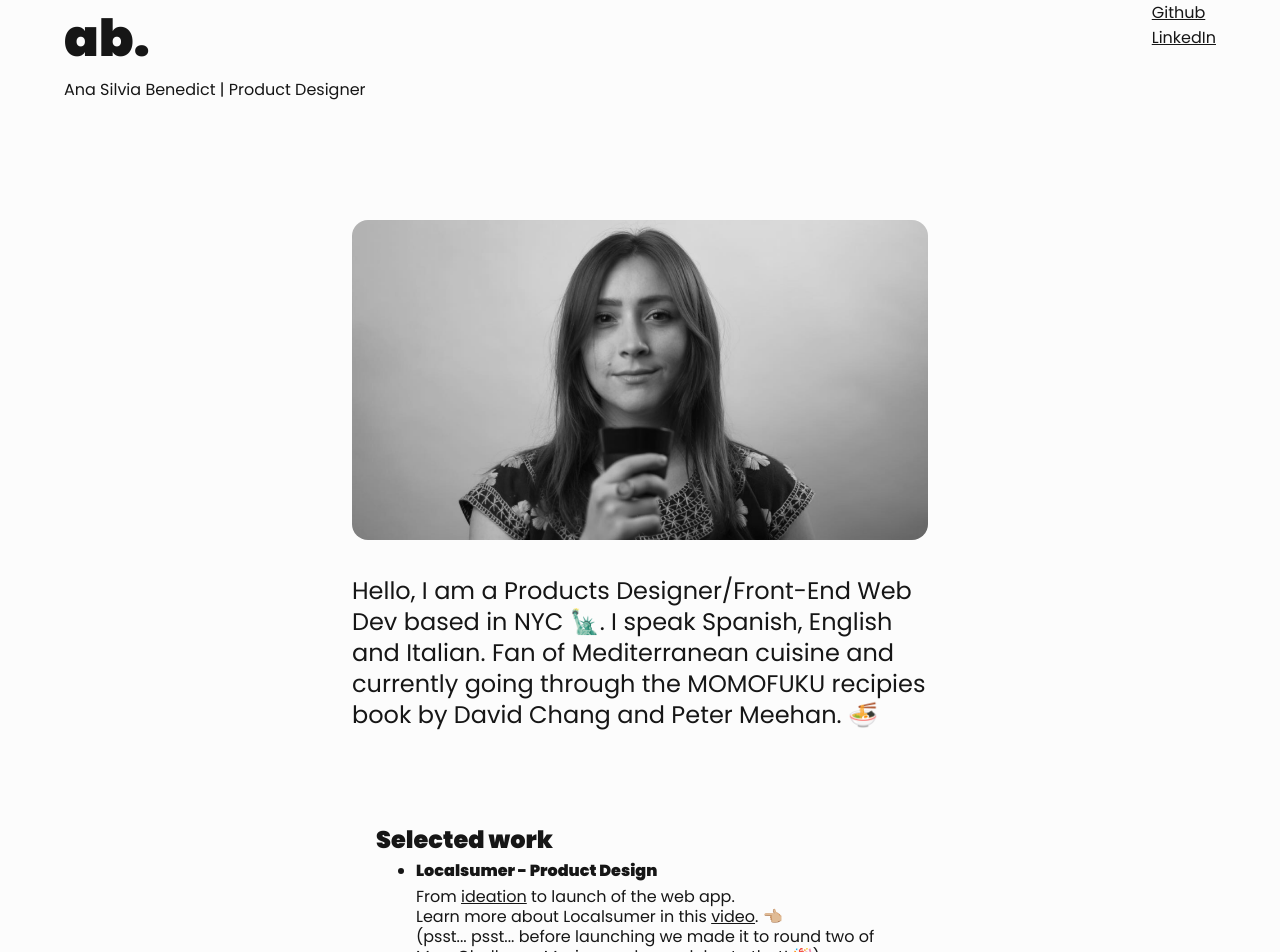
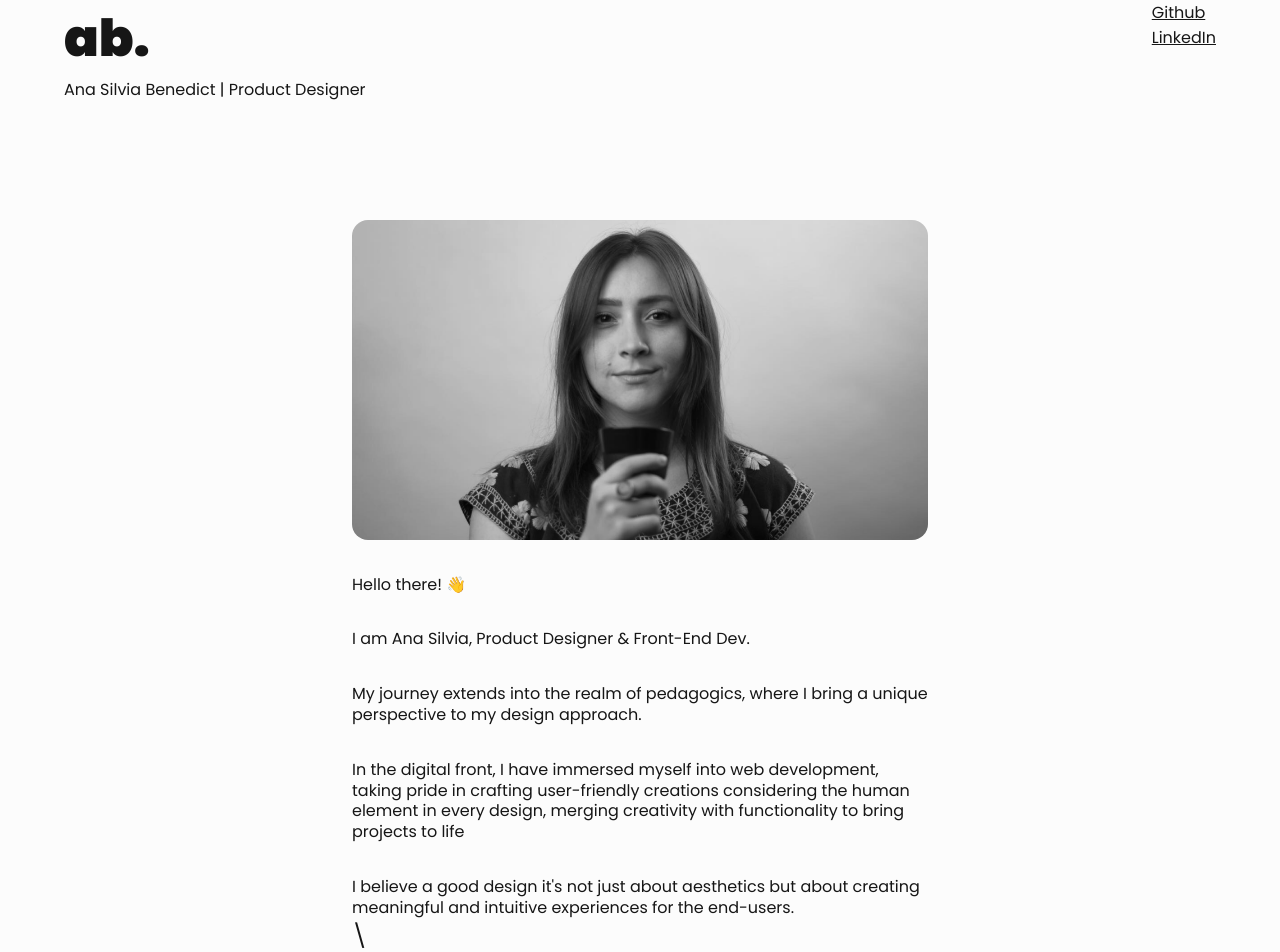
Before and after one commit to makeespresso/cookies, a React (Create React App) app: page / in a window 1280 px wide. Shown: the top 952 px of the page. Built offline with nearby package versions, Linux system fonts and the light colour scheme.

Commit message:
updated about

```diff
--- a/src/App.css
+++ b/src/App.css
@@ -200,7 +200,7 @@ justify-content: space-between;
 }
 
 .aboutContent p {
-  font-size: 1.5rem;
+  font-size: 1rem;
   line-height: 1.3;
 }
 
--- a/src/App.js
+++ b/src/App.js
@@ -13,11 +13,16 @@ function App() {
               <div className="imgContainer">
               <img className="img_style"src={A_img} alt="ana_silvia" />
               </div>
-              <p>
-              Hello, I am a Products Designer/Front-End Web Dev based in NYC 🗽. I speak Spanish, English and
-                Italian. Fan of Mediterranean cuisine and currently going through the MOMOFUKU recipies book by David Chang and Peter Meehan. 🍜
-              </p>
-            </div>
+              <p> Hello there! 👋 </p>
+              <br></br>
+              <p>I am Ana Silvia, Product Designer & Front-End Dev.</p>
+              <br></br>
+              <p>My journey extends into the realm of pedagogics, where I bring a unique perspective to my design approach.</p>
+              <br></br>
+              <p>In the digital front, I have immersed myself into web development, taking pride in crafting user-friendly creations considering the human element in every design, merging creativity with functionality to bring projects to life</p>
+              <br></br>
+              <p>I believe a good design it's not just about aesthetics but about creating meaningful and intuitive experiences for the end-users.</p>
+            \</div>
             <div className="projects list-section">
 
               <h2>
```
